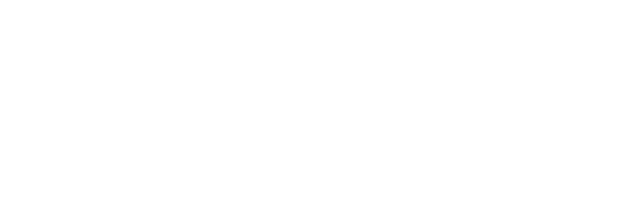
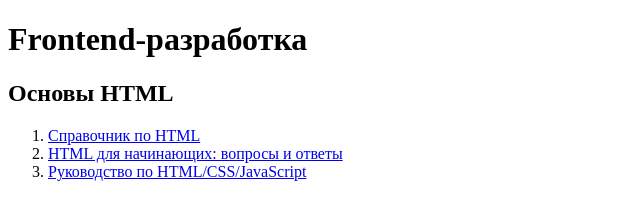
Before and after one commit to KasianKristina/task-html, a website: page src/index.html in a window 1280 px wide. Shown: the whole page, without its empty margins (0-640 px from the left). Drawn offline with Linux system fonts and the light colour scheme.

Commit message:
Задание по HTML

```diff
--- a/src/index.html
+++ b/src/index.html
@@ -3,5 +3,21 @@
     <head>
         <title>HTML</title>
     </head>
-    <body></body>
+    <body>
+        <h1>Frontend-разработка</h1>
+        <h2>Основы HTML</h2>
+        <ol>
+            <li><a href="http://htmlbook.ru/html">Справочник по HTML</a></li>
+            <li>
+                <a href="https://habr.com/ru/company/vdsina/blog/500190/"
+                    >HTML для начинающих: вопросы и ответы</a
+                >
+            </li>
+            <li>
+                <a href="https://habr.com/ru/post/275729/"
+                    >Руководство по HTML/CSS/JavaScript</a
+                >
+            </li>
+        </ol>
+    </body>
 </html>
```
Also changed, not shown: 1 other file.
